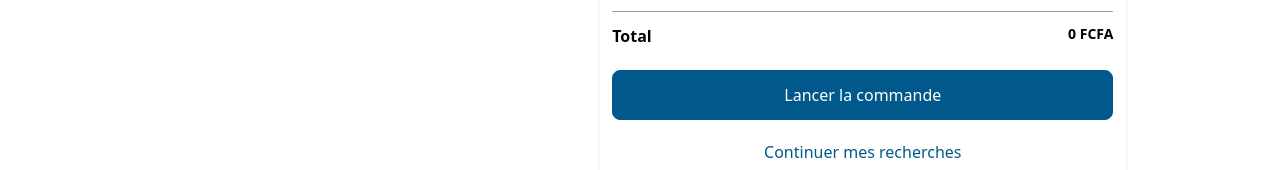
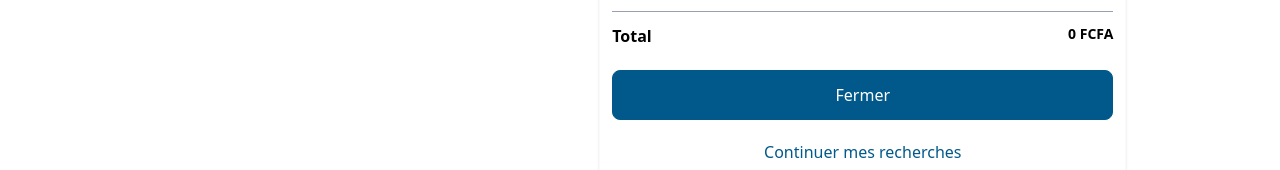
Before and after one commit to Eunock-web/BeninTravel, a React (Vite) app: page /shop in a window 1280 px wide. Shown: the part 254-424 px from the top of the page. Built offline with nearby package versions, Linux system fonts and the light colour scheme.

Commit message:
Finalisation du systeme de filtre

```diff
--- a/src/components/pages/ConfirmCommande.tsx
+++ b/src/components/pages/ConfirmCommande.tsx
@@ -2,6 +2,7 @@ import { Check } from "lucide-react";
 import Button from "../Utils/Button";
 import { useVoyageContext } from "../../context/VoyageContext";
 import ShopModal from "./Shop/ShopModal";
+import { Link } from "react-router-dom"
 
 function ConfirmCommande(){
     const { reservation } = useVoyageContext();
@@ -29,7 +30,9 @@ function ConfirmCommande(){
             </div>
 
             <div>
-                <Button className=" bg-blue-500 text-white items-center w-full p-4 rounded-sm " > Retour à l’accueil </Button>
+                <Link to="/">
+                    <Button className=" bg-blue-500 text-white items-center w-full p-4 rounded-sm hover:cursor-pointer" > Retour à l’accueil </Button>
+                </Link>
             </div>
         </div>
         <ShopModal />
--- a/src/components/pages/Shop/PanierResumCard.tsx
+++ b/src/components/pages/Shop/PanierResumCard.tsx
@@ -3,9 +3,10 @@ import Button from "../../Utils/Button";
 type PanierResumeProps = {
     subTotal: number;
     taxes?: number;
+    onClose?: () => void;
 };
 
-function PanierResumCard({ subTotal, taxes = 0 }: PanierResumeProps){
+function PanierResumCard({ subTotal, taxes = 0, onClose }: PanierResumeProps){
     const total = subTotal + taxes;
     return (
         <div className=" grid grid-cols-1 gap-3 border border-gray-50 shadow-sm px-3 py-15  rounded-xl">
@@ -29,8 +30,8 @@ function PanierResumCard({ subTotal, taxes = 0 }: PanierResumeProps){
             </div>
 
             <div className=" flex flex-col gap-5 ">
-                <Button className="text-white bg-sky-800 p-3  rounded-lg border border-sky-800 w-full " > Lancer la commande </Button>
-                <Button className="text-sky-800 w-full hover:bg-sky-800 hover:p-3 hover:rounded-lg hover:text-white hover:cursor-pointer  " > Continuer mes recherches </Button>
+                <Button className="text-white bg-sky-800 p-3  rounded-lg border border-sky-800 w-full " onClick={onClose}> Fermer </Button>
+                <Button className="text-sky-800 w-full hover:bg-sky-800 hover:p-3 hover:rounded-lg hover:text-white hover:cursor-pointer  " onClick={onClose}> Continuer mes recherches </Button>
             </div>
         </div>
     )
--- a/src/components/pages/Shop/Shop.tsx
+++ b/src/components/pages/Shop/Shop.tsx
@@ -5,9 +5,10 @@ import { useVoyageContext } from "../../../context/VoyageContext";
 
 type ShopProps = {
     hideNav?: boolean;
+    onClose?: () => void;
 };
 
-function Shop({ hideNav }: ShopProps){
+function Shop({ hideNav, onClose }: ShopProps){
     const { cartItems } = useVoyageContext();
     const subTotal = cartItems.reduce((acc, item) => acc + item.unitPrice * item.travelers, 0);
 
@@ -34,7 +35,11 @@ function Shop({ hideNav }: ShopProps){
                     ))}
                 </div>
                 <div className=" ">
-                    <PanierResumCard subTotal={subTotal} taxes={Math.round(subTotal * 0.05)}  />
+                    <PanierResumCard
+                        subTotal={subTotal}
+                        taxes={Math.round(subTotal * 0.05)}
+                        onClose={onClose}
+                    />
                 </div>
             </div>
         </div>
--- a/src/components/pages/Shop/ShopModal.tsx
+++ b/src/components/pages/Shop/ShopModal.tsx
@@ -7,15 +7,21 @@ function ShopModal() {
     if (!isShopOpen) return null;
 
     return (
-        <div className="fixed inset-0 bg-black/50 backdrop-blur-sm flex items-center justify-center z-50 p-4">
-            <div className="bg-white rounded-xl shadow-2xl max-h-[90vh] overflow-y-auto w-full max-w-5xl relative">
+        <div
+            className="fixed inset-0 bg-black/50 backdrop-blur-sm flex items-center justify-center z-50 p-4"
+            onClick={closeShop}
+        >
+            <div
+                className="bg-white rounded-xl shadow-2xl max-h-[90vh] overflow-y-auto w-full max-w-5xl relative"
+                onClick={(e) => e.stopPropagation()}
+            >
                 <button
                     onClick={closeShop}
                     className="absolute top-3 right-3 text-gray-600 hover:text-black"
                 >
                     Fermer
                 </button>
-                <Shop hideNav />
+                <Shop hideNav onClose={closeShop} />
             </div>
         </div>
     );
```
Also changed, not shown: src/VoyagesData.d.ts (line endings or trailing spaces), src/components/pages/Details/Deals.tsx (line endings or trailing spaces), src/hooks/useVoyageFilters.ts (line endings or trailing spaces).
